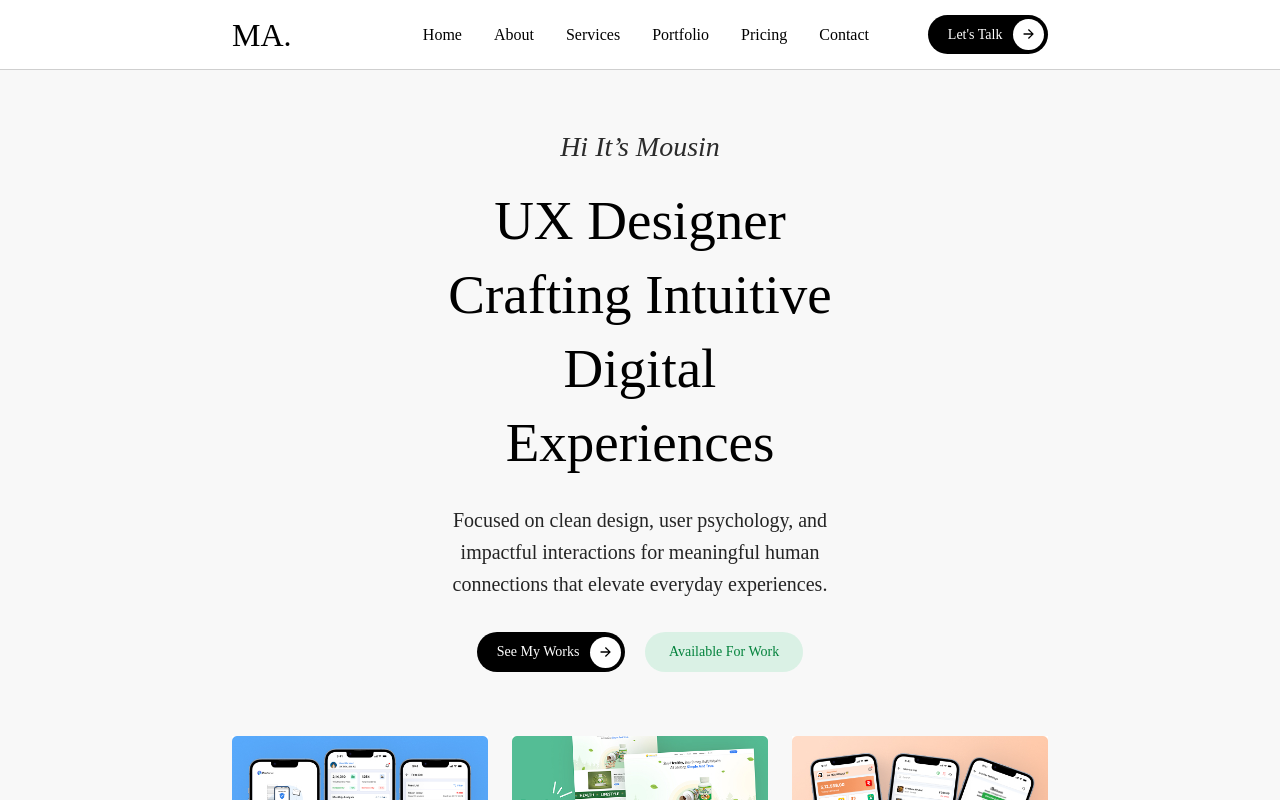
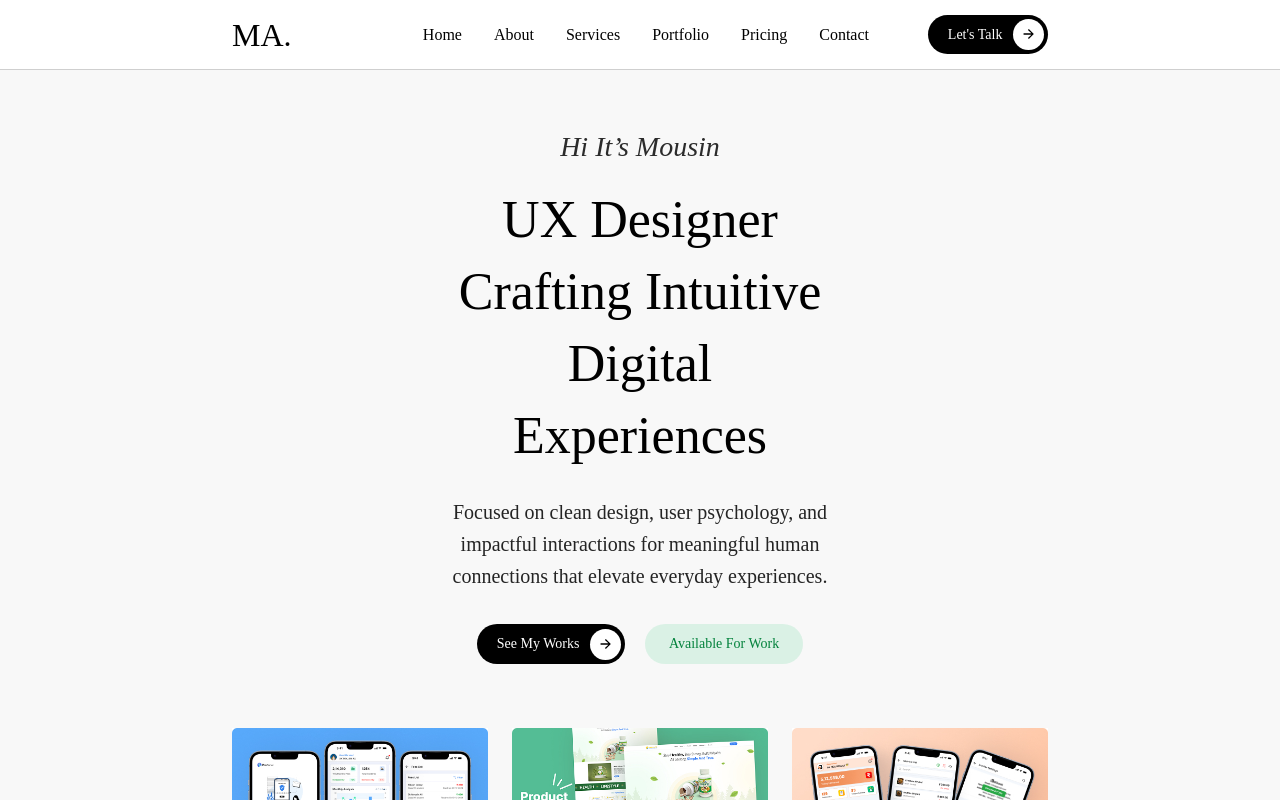
Before and after one commit to SK-MOUSIN-ALI/mousinali, a Next.js app: page / in a window 1280 px wide. Shown: the top 800 px of the page. Built offline with nearby package versions, Linux system fonts and the light colour scheme.

Commit message:
small hero section change

```diff
--- a/src/app/globals.css
+++ b/src/app/globals.css
@@ -246,8 +246,8 @@ nav ul li .my-nav-link:hover {
 }
 
 .hero h1 {
-  font-size: 55px;
-  line-height: 74px;
+  font-size: 52px;
+  line-height: 72px;
   margin-bottom: 1.5rem;
 }
 
```
